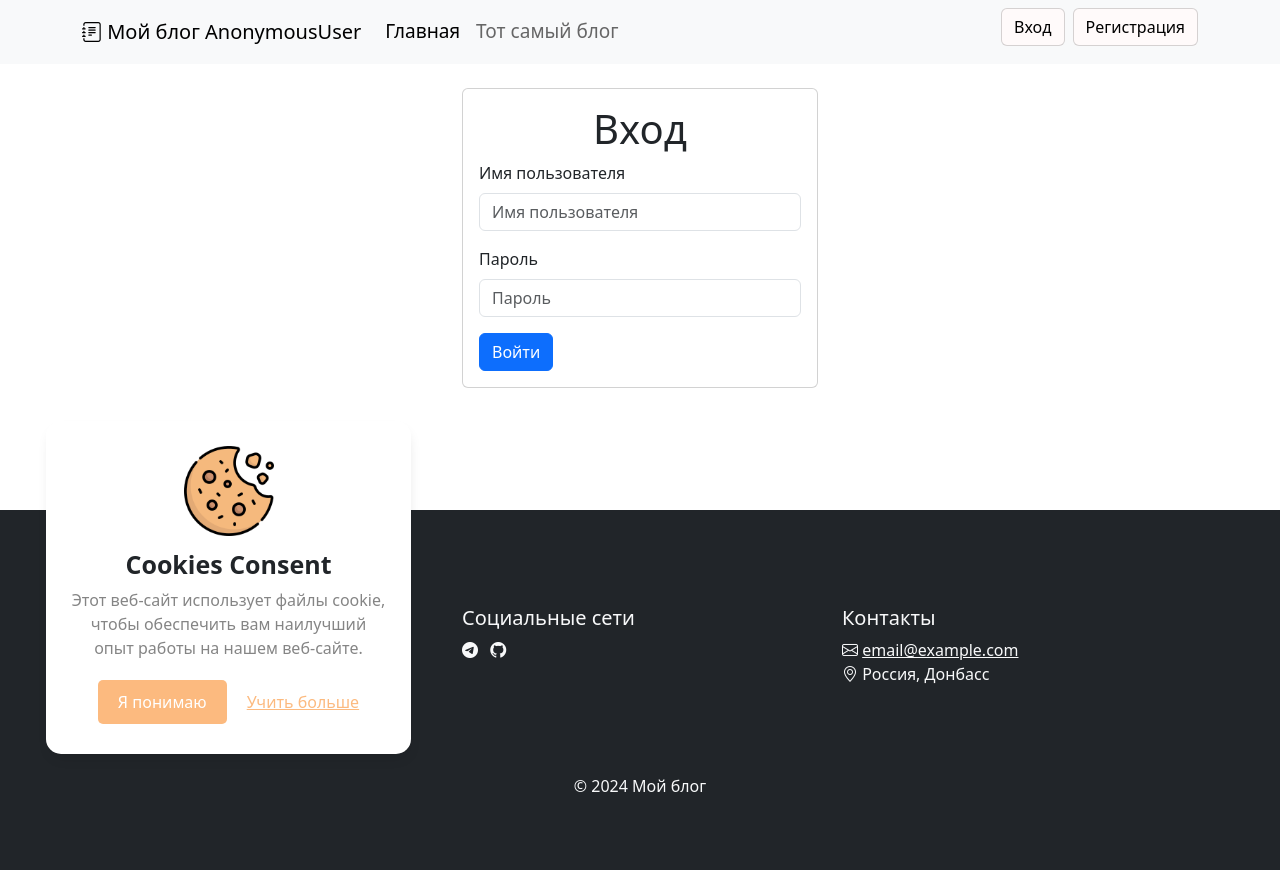
After one commit to nagibator3pisya/My-Blogs, a Django app: page /login/ in a window 1280 px wide. The commit adds this page. Run offline with Django 5.2, Linux system fonts and the light colour scheme.

Commit message:
тут авторизация+ стили для неё

```diff
--- a/myblog/blog/admin.py
+++ b/myblog/blog/admin.py
@@ -2,5 +2,3 @@ from django.contrib import admin
 
 from django.contrib import admin
 from .models import Post
-
-admin.site.register(Post)
--- /dev/null
+++ b/myblog/blog/forms.py
@@ -0,0 +1,14 @@
+from django import forms
+from django.contrib.auth.forms import AuthenticationForm
+from django.contrib.auth.models import User
+
+
+class UserLoginForm(AuthenticationForm):
+    username = forms.CharField(widget=forms.TextInput(attrs={'class': 'form-control',
+                                                             'placeholder': 'Имя пользователя'}))
+    password = forms.CharField(widget=forms.PasswordInput(attrs={'class': 'form-control',
+                                                             'placeholder':'Пароль'}))
+
+    class Meta:
+        model = User
+        fields = ('username','password')
--- a/myblog/blog/models.py
+++ b/myblog/blog/models.py
@@ -1,3 +1,4 @@
+from django.contrib.auth.models import AbstractUser
 from django.db import models
 
 class Post(models.Model):
@@ -8,3 +9,7 @@ class Post(models.Model):
 
     def __str__(self):
         return self.title
+
+
+class User():
+    pass
--- /dev/null
+++ b/myblog/blog/static/blog/css/login.css
@@ -0,0 +1,15 @@
+.flex-fill,.content-wrapper ,.about-me-wrapper{
+    background-color: rgb(255, 255, 255) !important;
+
+}
+
+.card{
+
+}
+
+.card-body .card-title{
+    text-align: center;
+}
+.card-title{
+    font-size: 40px;
+}
--- a/myblog/blog/static/blog/css/style.css
+++ b/myblog/blog/static/blog/css/style.css
@@ -1,7 +1,7 @@
 /* Стиль для заголовка и кнопок */
 .content-wrapper {
   background-color: #e0f7fa; /* Замените на желаемый цвет фона */
-  padding: 20px;
+
   border-radius: 10px;
 }
 
@@ -145,4 +145,62 @@
   color: rgba(20, 184, 144, 1);
   border-bottom-color: rgba(20, 184, 144, 1);
 }
-/* модульное окно */
+/* куки */
+.wrapper {
+  position: fixed;
+  bottom: 30px;
+  left: 30px;
+  max-width: 365px;
+  background: #fff;
+  padding: 25px 25px 30px 25px;
+  border-radius: 15px;
+  box-shadow: 1px 7px 14px -5px rgba(0, 0, 0, 0.15);
+  text-align: center;
+}
+.wrapper.hide {
+  opacity: 0;
+  pointer-events: none;
+  transform: scale(0.8);
+  transition: all 0.3s ease;
+}
+
+.wrapper img {
+  max-width: 90px;
+}
+.content header {
+  font-size: 25px;
+  font-weight: 600;
+}
+.content {
+  margin-top: 10px;
+}
+.content p {
+  color: #858585;
+  margin: 5px 0 20px 0;
+}
+.content .buttons {
+  display: flex;
+  align-items: center;
+  justify-content: center;
+}
+.buttons button {
+  padding: 10px 20px;
+  border: none;
+  outline: none;
+  color: #fff;
+  font-size: 16px;
+  font-weight: 500;
+  border-radius: 5px;
+  background: #fcba7f;
+  cursor: pointer;
+  transition: all 0.3s ease;
+}
+.buttons button:hover {
+  transform: scale(0.97);
+}
+.buttons .item {
+  margin: 0 10px;
+}
+.buttons a {
+  color: #fcba7f;
+}
--- a/myblog/blog/templates/Modal_views/Modal_views.html
+++ b/myblog/blog/templates/Modal_views/Modal_views.html
@@ -1,3 +1,5 @@
+{%load static%}
+
 <!-- Модальное окно входа -->
 <div class="modal fade" id="loginModal" tabindex="-1" aria-labelledby="loginModalLabel" aria-hidden="true">
     <div class="modal-dialog modal-dialog-centered">
--- a/myblog/blog/templates/blog/base.html
+++ b/myblog/blog/templates/blog/base.html
@@ -14,14 +14,19 @@
 
 </head>
 
-<body>
-    <div class="d-flex flex-column min-vh-100">
+<body class="d-flex flex-column min-vh-100">
+    <div class="container-fluid">
+        <div class="container">
+
+        </div>
+    </div>
     <header>
         <div class="container-fluid p-0">
             <nav class="navbar navbar-expand-lg navbar-light bg-light">
                 <div class="container ">
                     <span class="navbar-brand">
                         <i class="bi bi-journal-text"></i> Мой блог
+                        {{user}}
                     </span>
                     <button class="navbar-toggler" type="button" data-bs-toggle="collapse"
                         data-bs-target="#navbarSupportedContent" aria-controls="navbarSupportedContent"
@@ -31,38 +36,34 @@
                     <div class="collapse navbar-collapse" id="navbarSupportedContent">
                         <ul class="navbar-nav me-auto mb-2 mb-lg-0">
                             <li class="nav-items">
-                                    <a class="nav-link active" aria-current="page"
-                                        href="#">Главная</a>
+                                <a class="nav-link active" aria-current="page" href="#">Главная</a>
                             </li>
                             <li class="nav-items">
                                 <a class="nav-link" href="#">Тот самый блог</a>
                             </li>
                         </ul>
                         <ul class="navbar-nav">
-                                <!-- Кнопка для открытия модального окна входа -->
+                            <!-- Ссылка для перехода на страницу входа -->
                             <li class="nav-item">
-                                    <a class="btn btn-entrance me-2" data-bs-toggle="modal"
-                                        data-bs-target="#loginModal">Вход</a>
+                                <a class="btn btn-entrance me-2" href="{% url 'login' %}">Вход</a>
                             </li>
-                                <!-- Кнопка для открытия модального окна регистрации -->
+                            <!-- Ссылка для перехода на страницу регистрации -->
                             <li class="nav-item">
-                                    <a class="btn btn-registration " data-bs-toggle="modal"
-                                        data-bs-target="#registerModal">Регистрация</a>
+                                <a class="btn btn-registration" href="{% url 'register' %}">Регистрация</a>
                             </li>
+                        </ul>
 
-
-                            </ul>
 
                     </div>
                 </div>
             </nav>
-                {% include "Modal_views/Modal_views.html" %}
+
         </div>
 
     </header>
 
 
-        <main class="flex-fill">
+    <main class="flex-fill flex-shrink-0">
         <div class="content-wrapper py-4">
             {% block content %}{% endblock %}
         </div>
@@ -72,20 +73,18 @@
     </main>
 
     <footer class="footer bg-dark text-light pt-5 pb-4">
-            <div class="container">
+        <div class="container py-5">
             <div class="row">
                 <div class="col-md-4">
                     <h5>О проекте</h5>
-                        <p>
-                            Мой блог - это место, где вы найдете множество полезной информации о программировании,
-                            веб-разработке и других интересных темах.
-                        </p>
+                    <p>Мой блог - это место, где вы найдете множество полезной информации о программировании,
+                        веб-разработке и других интересных темах.</p>
                 </div>
                 <div class="col-md-4">
                     <h5>Социальные сети</h5>
                     <ul class="list-inline">
-                            <li class="list-inline-item"><a href="#" class="text-light"><i
-                                        class="bi bi-telegram"></i></a></li>
+                        <li class="list-inline-item"><a href="#" class="text-light"><i class="bi bi-telegram"></i></a>
+                        </li>
                         <li class="list-inline-item"><a href="#" class="text-light"><i class="bi bi-github"></i></a>
                         </li>
                     </ul>
@@ -94,7 +93,7 @@
                     <h5>Контакты</h5>
                     <ul class="list-unstyled">
                         <li><i class="bi bi-envelope"></i> <a href="mailto:example@example.com"
-                                    class="text-light">stasmorev02@mail.ru</a></li>
+                                class="text-light">email@example.com</a></li>
                         <li><i class="bi bi-geo-alt"></i> Россия, Донбасс</li>
                     </ul>
                 </div>
@@ -106,8 +105,10 @@
             </div>
         </div>
     </footer>
+
     <!-- Cookie Banner -->
     {% if not request.COOKIES.cookie_consent %}
+
     <div class="wrapper fixed-bottom mx-3 mb-3">
         <img src="{% static 'blog/image/cookie.png' %}" alt="Cookies Icon">
         <div class="content">
@@ -122,7 +123,7 @@
     </div>
     {% endif %}
 
-    </div>
+
 
 
     <script src="https://cdn.jsdelivr.net/npm/bootstrap@5.3.3/dist/js/bootstrap.bundle.min.js"
--- /dev/null
+++ b/myblog/blog/templates/blog/login.html
@@ -0,0 +1,39 @@
+{% extends 'blog/base.html' %}
+{% load static %}
+{% block extra_styles %}
+<link rel="stylesheet" href="{% static 'blog/css/login.css' %}">
+{% endblock %}
+
+
+
+{% block content %}
+<div class="container-fluid">
+    <div class="container">
+        <div class="row justify-content-center align-items-center h-100">
+            <div class="col-md-6 col-lg-4">
+                <div class="card">
+                    <div class="card-body">
+                        <h5 class="card-title">Вход</h5>
+                        <form method="post" action="{% url 'login' %}">
+                            {% csrf_token %}
+                            <div class="mb-3">
+                                {{ form.username.errors }}
+                                <label for="{{ form.username.id_for_label }}" class="form-label">Имя
+                                    пользователя</label>
+                                {{ form.username }}
+                            </div>
+                            <div class="mb-3">
+                                {{ form.password.errors }}
+                                <label for="{{ form.password.id_for_label }}" class="form-label">Пароль</label>
+                                {{ form.password }}
+                            </div>
+                            <button type="submit" class="btn btn-primary">Войти</button>
+                        </form>
+                    </div>
+                </div>
+            </div>
+        </div>
+    </div>
+</div>
+
+{% endblock %}
--- a/myblog/blog/urls.py
+++ b/myblog/blog/urls.py
@@ -1,8 +1,11 @@
 
 from django.urls import path
 from . import views
+from .views import accept_cookies
 
 urlpatterns = [
     path('', views.home, name='home'),
     path('register/', views.register, name='register'),
+    path('login/', views.login, name='login'),
+    path('accept-cookies/', accept_cookies, name='accept-cookies'),
 ]
--- a/myblog/blog/views.py
+++ b/myblog/blog/views.py
@@ -1,20 +1,43 @@
-from django.shortcuts import render, redirect
-from django.contrib.auth import login, authenticate, logout
-from django.contrib.auth.forms import UserCreationForm, AuthenticationForm
-from django.contrib import messages
+from django.contrib import auth
+from django.http import JsonResponse
+from django.shortcuts import render,HttpResponseRedirect
+from django.views.decorators.csrf import csrf_exempt
+from django.urls import reverse
+from blog.models import User
+from blog.forms import UserLoginForm
+
 
 def home(request):
+
     return render(request, 'blog/index.html')
 
+
+def login(request):
+    if request.method == 'POST':
+        form = UserLoginForm(request, data=request.POST)
+        if form.is_valid():
+            username = request.POST['username']
+            password = request.POST['password']
+            user = auth.authenticate(username=username, password=password)
+            if user:
+                auth.login(request,user)
+                return  HttpResponseRedirect(reverse('home'))
+    else:
+       form = UserLoginForm()
+    context = {'form': form}
+    return render(request, 'blog/login.html', context)
+
+
 def register(request):
+    pass
+
+
+
+@csrf_exempt  # Use this decorator to exempt this view from CSRF verification
+def accept_cookies(request):
     if request.method == 'POST':
-        form = UserCreationForm(request.POST)
-        if form.is_valid():
-            user = form.save()
-            login(request, user)
-            return redirect('home')
-        else:
-            messages.error(request, "Пожалуйста, исправьте ошибки в форме.")
-    else:
-        form = UserCreationForm()
-    return render(request, 'blog/Modal_views/Modal_views.html', {'form': form})
+        # Handle your logic here, such as setting a cookie
+        response = JsonResponse({"status": "success"})
+        response.set_cookie('cookie_consent', 'true')  # Example cookie setting
+        return response
+    return JsonResponse({"status": "error"}, status=400)
```
Also changed, not shown: myblog/blog/templates/blog/register.html (added, +12 -0 lines), myblog/blog/static/__init__.py (added). Lines whose indentation alone changed are shown as unchanged.
